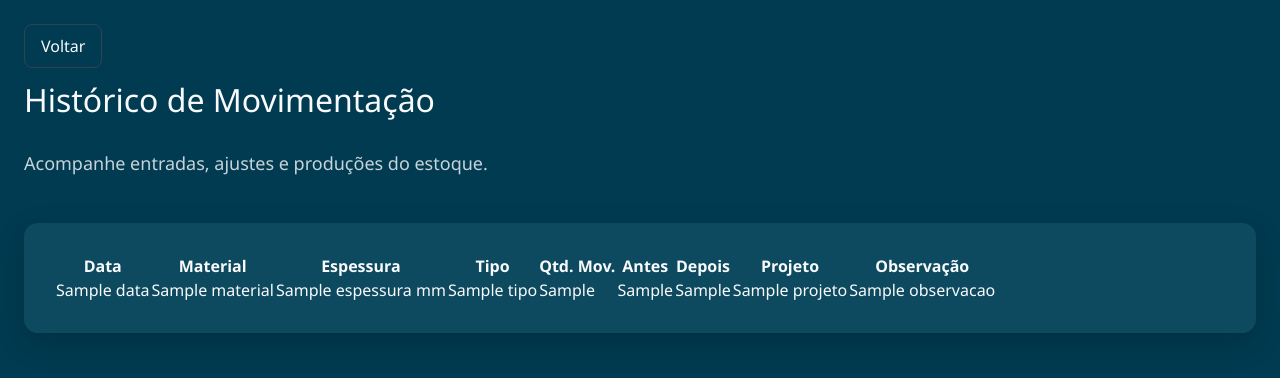
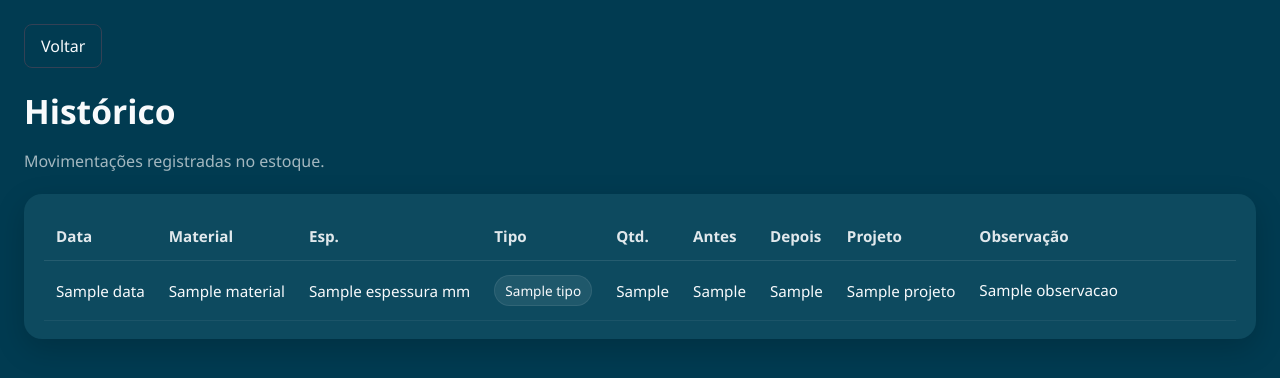
Before and after one commit to DanielDarolt/interativa-estoque, a Flask app: template templates/historico.html in a window 1280 px wide. Shown: the top 378 px of the page. Run offline with Flask 3, Linux system fonts and the light colour scheme; the template is opened without the code that fills it: most values are stand-ins (such as "Sample title", 1, 10 or a date in 2020); some libraries are stand-ins or nearby versions.

Commit message:
Ajuste aba Historico

```diff
--- a/app.py
+++ b/app.py
@@ -385,13 +385,24 @@ def historico():
     dados = cursor.fetchall()
     conn.close()
 
+    tipos_formatados = {
+        "entrada_manual": "Entrada manual",
+        "saida_manual": "Saída manual",
+        "producao_projeto": "Produção",
+        "ajuste_estoque": "Ajuste de estoque",
+        "edicao_material": "Edição de material",
+        "exclusao_material": "Exclusão de material"
+    }
+
     historicos = []
     for item in dados:
+        tipo_original = item[3]
+
         historicos.append({
             "id": item[0],
             "material": item[1],
             "espessura": item[2],
-            "tipo": item[3],
+            "tipo": tipos_formatados.get(tipo_original, tipo_original),
             "quantidade_movimentada": item[4],
             "estoque_antes": item[5],
             "estoque_depois": item[6],
--- a/static/css/style.css
+++ b/static/css/style.css
@@ -590,3 +590,109 @@ align-items:flex-start;
 gap:10px;
 }
 }
+
+.historico-top {
+    margin-bottom: 22px;
+}
+
+.historico-top h1 {
+    margin: 10px 0 6px;
+    font-size: 2.1rem;
+    font-weight: 700;
+}
+
+.historico-top .page-subtitle {
+    margin: 0;
+    opacity: 0.82;
+    font-size: 1rem;
+}
+
+.historico-card {
+    padding: 18px 20px;
+    border-radius: 18px;
+}
+
+.table-responsive {
+    width: 100%;
+    overflow-x: auto;
+}
+
+.historico-table {
+    width: 100%;
+    border-collapse: collapse;
+    font-size: 0.95rem;
+}
+
+.historico-table thead th {
+    padding: 14px 12px;
+    text-align: left;
+    font-weight: 600;
+    opacity: 0.9;
+    border-bottom: 1px solid rgba(255, 255, 255, 0.10);
+    white-space: nowrap;
+}
+
+.historico-table tbody td {
+    padding: 14px 12px;
+    border-bottom: 1px solid rgba(255, 255, 255, 0.06);
+    white-space: nowrap;
+    vertical-align: middle;
+}
+
+.historico-table tbody tr:hover {
+    background: rgba(255, 255, 255, 0.03);
+}
+
+.historico-table .obs-col {
+    white-space: normal;
+    min-width: 280px;
+    line-height: 1.4;
+}
+
+.tipo-badge {
+    display: inline-block;
+    padding: 5px 10px;
+    border-radius: 999px;
+    font-size: 0.85rem;
+    background: rgba(255, 255, 255, 0.08);
+    border: 1px solid rgba(255, 255, 255, 0.08);
+}
+
+.historico-vazio {
+    text-align: center;
+    padding: 38px 20px;
+    opacity: 0.9;
+}
+
+.historico-vazio h2 {
+    margin-bottom: 8px;
+    font-size: 1.3rem;
+}
+
+.historico-vazio p {
+    margin: 0;
+    opacity: 0.75;
+}
+
+@media (max-width: 768px) {
+    .historico-top h1 {
+        font-size: 1.7rem;
+    }
+
+    .historico-card {
+        padding: 14px;
+    }
+
+    .historico-table {
+        font-size: 0.9rem;
+    }
+
+    .historico-table thead th,
+    .historico-table tbody td {
+        padding: 10px 8px;
+    }
+
+    .historico-table .obs-col {
+        min-width: 220px;
+    }
+}
--- a/templates/estoque.html
+++ b/templates/estoque.html
@@ -17,6 +17,7 @@
 <a href="/">Início</a>
 <a href="/materiais">Materiais</a>
 <a href="/projetos">Projetos</a>
+<a href="/historico">Histórico</a>
 </div>
 
 <div class="card">
--- a/templates/historico.html
+++ b/templates/historico.html
@@ -2,28 +2,29 @@
 <html lang="pt-BR">
 <head>
     <meta charset="UTF-8">
-    <title>Histórico de Movimentação</title>
+    <title>Histórico</title>
     <link rel="stylesheet" href="{{ url_for('static', filename='css/style.css') }}">
     <meta name="viewport" content="width=device-width, initial-scale=1.0">
 </head>
 <body>
 
-<div class="page-top">
+<div class="page-top historico-top">
     <a href="/" class="btn-voltar">Voltar</a>
-    <h1>Histórico de Movimentação</h1>
-    <p class="page-subtitle">Acompanhe entradas, ajustes e produções do estoque.</p>
+    <h1>Histórico</h1>
+    <p class="page-subtitle">Movimentações registradas no estoque.</p>
 </div>
 
-<div class="card">
+<div class="card historico-card">
+    {% if historicos %}
     <div class="table-responsive">
-        <table>
+        <table class="historico-table">
             <thead>
                 <tr>
                     <th>Data</th>
                     <th>Material</th>
-                    <th>Espessura</th>
+                    <th>Esp.</th>
                     <th>Tipo</th>
-                    <th>Qtd. Mov.</th>
+                    <th>Qtd.</th>
                     <th>Antes</th>
                     <th>Depois</th>
                     <th>Projeto</th>
@@ -36,17 +37,27 @@
                     <td>{{ item.data }}</td>
                     <td>{{ item.material }}</td>
                     <td>{{ item.espessura }} mm</td>
-                    <td>{{ item.tipo }}</td>
+                    <td>
+                        <span class="tipo-badge">
+                            {{ item.tipo }}
+                        </span>
+                    </td>
                     <td>{{ item.quantidade_movimentada }}</td>
                     <td>{{ item.estoque_antes }}</td>
                     <td>{{ item.estoque_depois }}</td>
                     <td>{{ item.projeto }}</td>
-                    <td>{{ item.observacao }}</td>
+                    <td class="obs-col">{{ item.observacao }}</td>
                 </tr>
                 {% endfor %}
             </tbody>
         </table>
     </div>
+    {% else %}
+    <div class="historico-vazio">
+        <h2>Nenhuma movimentação registrada</h2>
+        <p>Quando houver entradas, ajustes ou produções, elas aparecerão aqui.</p>
+    </div>
+    {% endif %}
 </div>
 
 </body>
--- a/templates/index.html
+++ b/templates/index.html
@@ -17,10 +17,7 @@
         <a href="/materiais">Materiais</a>
         <a href="/projetos">Projetos</a>
         <a href="/estoque">Estoque</a>
-        <a href="/historico" class="menu-card">
-            <h2>Histórico</h2>
-            <p>Visualizar movimentações do estoque</p>
-        </a>
+        <a href="/historico">Histórico</a>
     </nav>
 </header>
 
--- a/templates/materiais.html
+++ b/templates/materiais.html
@@ -17,6 +17,7 @@
 <a href="/">Início</a>
 <a href="/projetos">Projetos</a>
 <a href="/estoque">Estoque</a>
+<a href="/historico">Histórico</a>
 </div>
 
 <div class="card">
--- a/templates/projetos.html
+++ b/templates/projetos.html
@@ -17,6 +17,7 @@
 <a href="/">Início</a>
 <a href="/materiais">Materiais</a>
 <a href="/estoque">Estoque</a>
+<a href="/historico">Histórico</a>
 </div>
 
 <div class="card">
```
